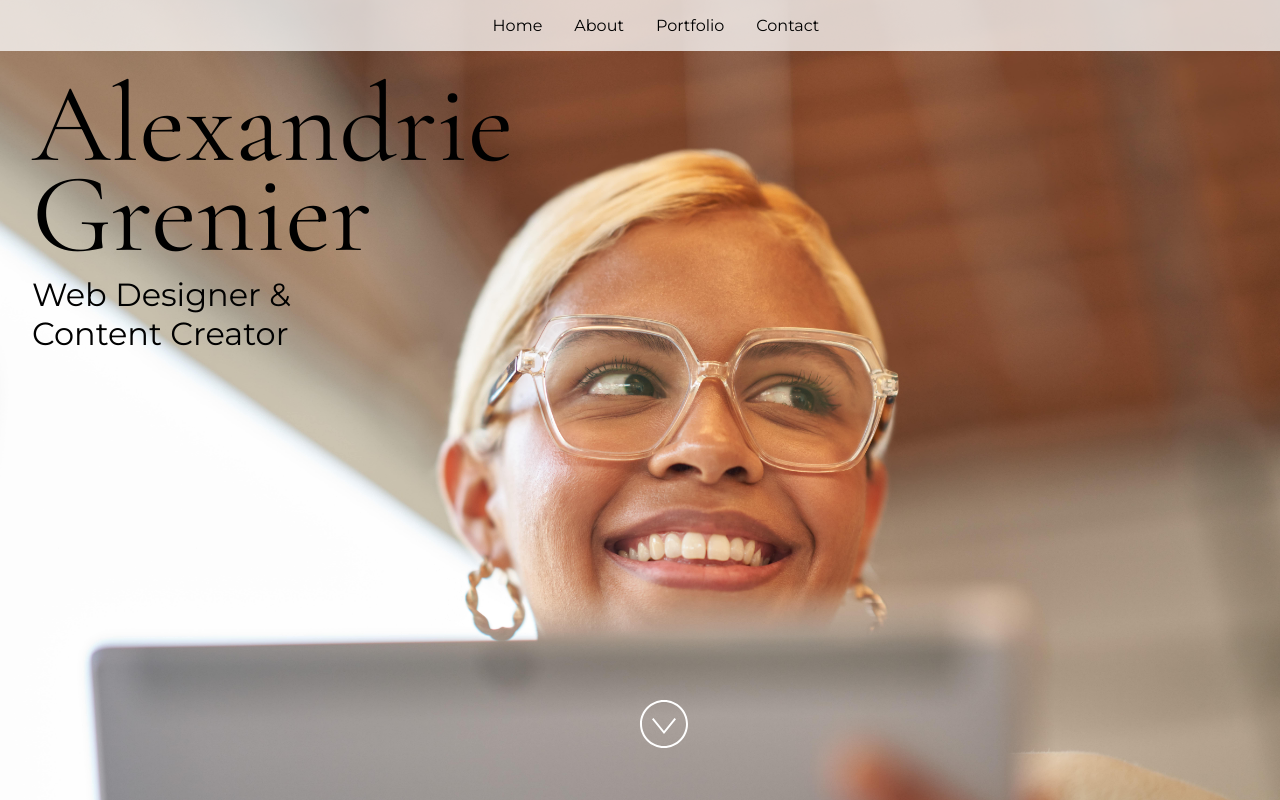
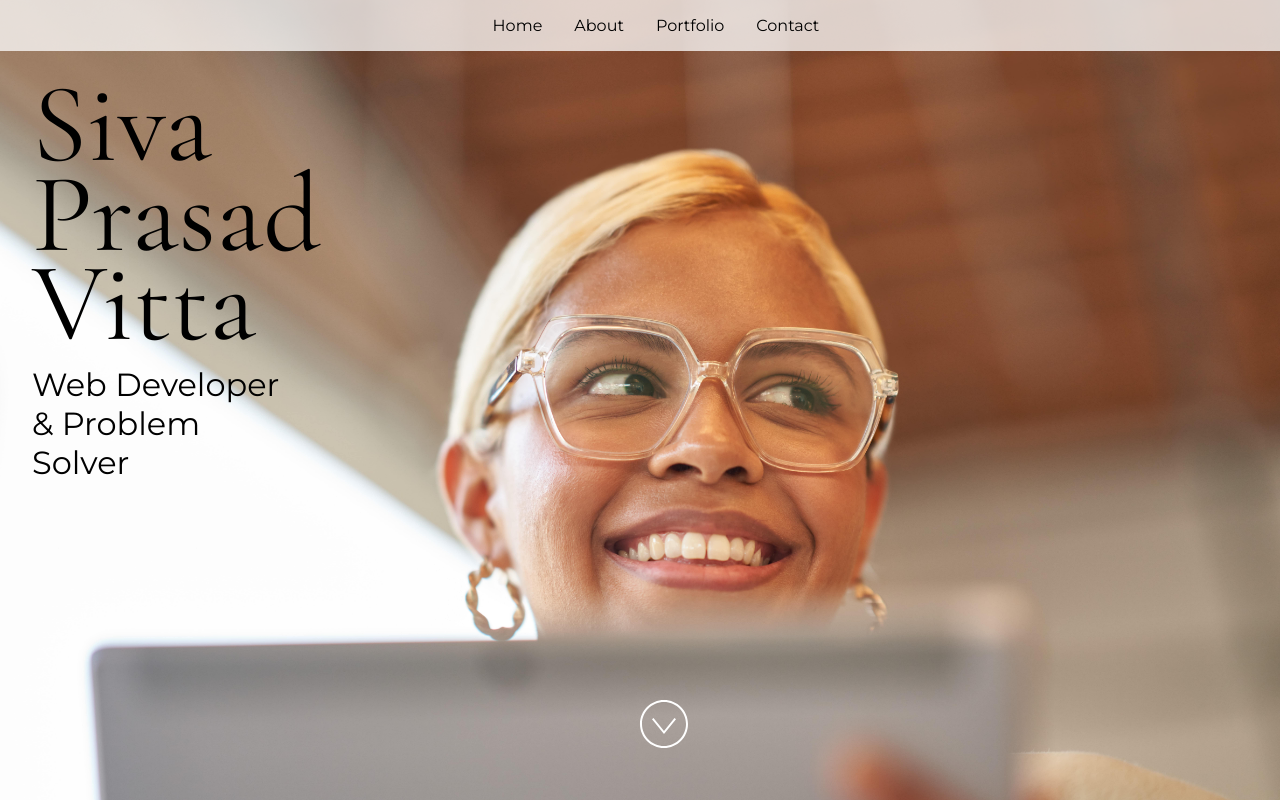
Before and after one commit to sivaprasadvitta/Aadi-Foundation_Assignment, a React (Vite) app: page / in a window 1280 px wide. Built offline with nearby package versions, Linux system fonts and the light colour scheme.

Commit message:
siteProperties are changed

```diff
--- a/src/App.jsx
+++ b/src/App.jsx
@@ -24,10 +24,10 @@ import "./styles.css";
  * If you don't have one of the social sites listed, leave it as an empty string.
  */
 const siteProps = {
-  name: "Alexandrie Grenier",
-  title: "Web Designer & Content Creator",
-  email: "alex@example.com",
-  gitHub: "microsoft",
+  name: "Siva Prasad Vitta",
+  title: "Web Developer & Problem Solver",
+  email: "sivaprasad.vitta@gmail.com",
+  gitHub: "sivaprasadvitta",
   instagram: "microsoft",
   linkedIn: "satyanadella",
   medium: "",
```
